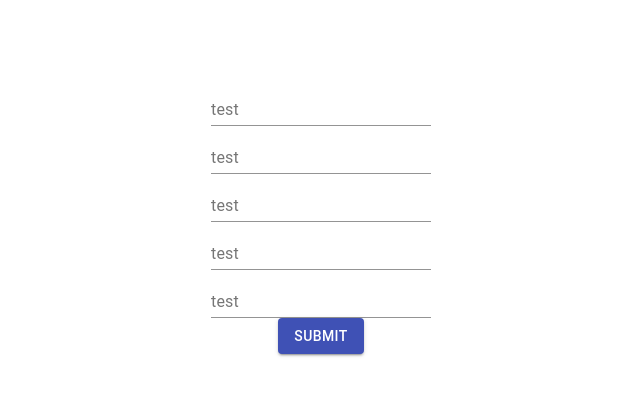
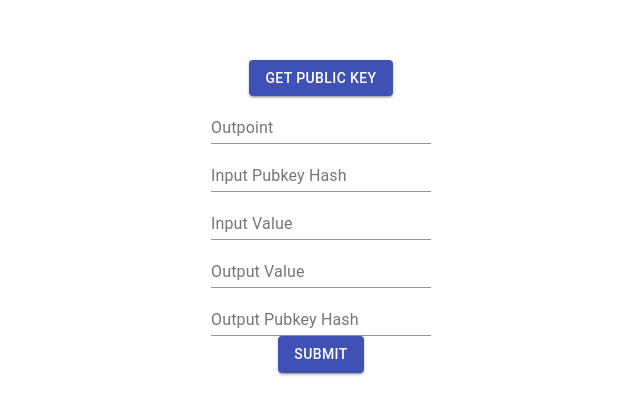
Before and after one commit to summa-tx/SatMask, a React app: page / in a window 1280 px wide. Shown: the part 184-598 px from the top of the page, without its empty margins (319-959 px from the left). Built offline with nearby package versions, Linux system fonts and the light colour scheme.

Commit message:
app: basic form layout logic

```diff
--- a/src/App.js
+++ b/src/App.js
@@ -1,26 +1,89 @@
 /* eslint-disable */
-import React from 'react';
+import React, { Component } from 'react';
 import logo from './logo.svg';
 import './App.css';
 import * as tx from './tx';
+import * as sigs from './sigs';
 import TextField from '@material-ui/core/TextField';
 import Button from '@material-ui/core/Button';
 
-function App() {
+
+class App extends Component {
+  constructor() {
+    super();
+    this.state = {
+      outpoint: '',
+      inputPubkeyHash: '',
+      inputValue: '',
+      outputValue: '',
+      outputPubkeyHash: ''
+    }
+
+    this.submit = this.submit.bind(this);
+    this.getPublicKey = this.getPublicKey.bind(this);
+  }
+
+  // TODO(starscream): could make this on pageload
+  // using componentDidMount after bugs are sorted out
+  async getPublicKey() {
+    const pubkey = await sigs.getPublicKey();
+    console.log(pubkey)
+  }
+
+  submit() {
+    // TODO(starscream): easier to manage strings in state
+    // deserialize here, pass along to tx.makeSignedTx
+    console.log(this.state);
+  }
+
+  render() {
     return (
       <div className="App">
         <header className="App-header">
-        <TextField label="test" />
-        <TextField label="test" />
-        <TextField label="test" />
-        <TextField label="test" />
-        <TextField label="test" />
-        <Button variant="contained" color="primary">
+          <Button
+            variant="contained"
+            color="primary"
+            onClick={() => this.getPublicKey()}
+          >
+            Get Public Key
+          </Button>
+
+          <TextField
+            label="Outpoint"
+            onChange={(e) => this.setState({outpoint: e.target.value})}
+            value={this.state.outpoint}
+          />
+          <TextField
+            label="Input Pubkey Hash"
+            onChange={(e) => this.setState({inputPubkeyHash: e.target.value})}
+            value={this.state.inputPubkeyHash}
+          />
+          <TextField
+            label="Input Value"
+            onChange={(e) => this.setState({inputValue: e.target.value})}
+            value={this.state.inputValue}
+          />
+          <TextField
+            label="Output Value"
+            onChange={(e) => this.setState({outputValue: e.target.value})}
+            value={this.state.outputValue}
+          />
+          <TextField
+            label="Output Pubkey Hash"
+            onChange={(e) => this.setState({outputPubkeyHash: e.target.value})}
+            value={this.state.outputPubkeyHash}
+          />
+          <Button
+            variant="contained"
+            color="primary"
+            onClick={() => this.submit()}
+          >
             Submit
           </Button>
         </header>
       </div>
     );
   }
+}
 
 export default App;
```
Lines whose indentation alone changed are shown as unchanged.
